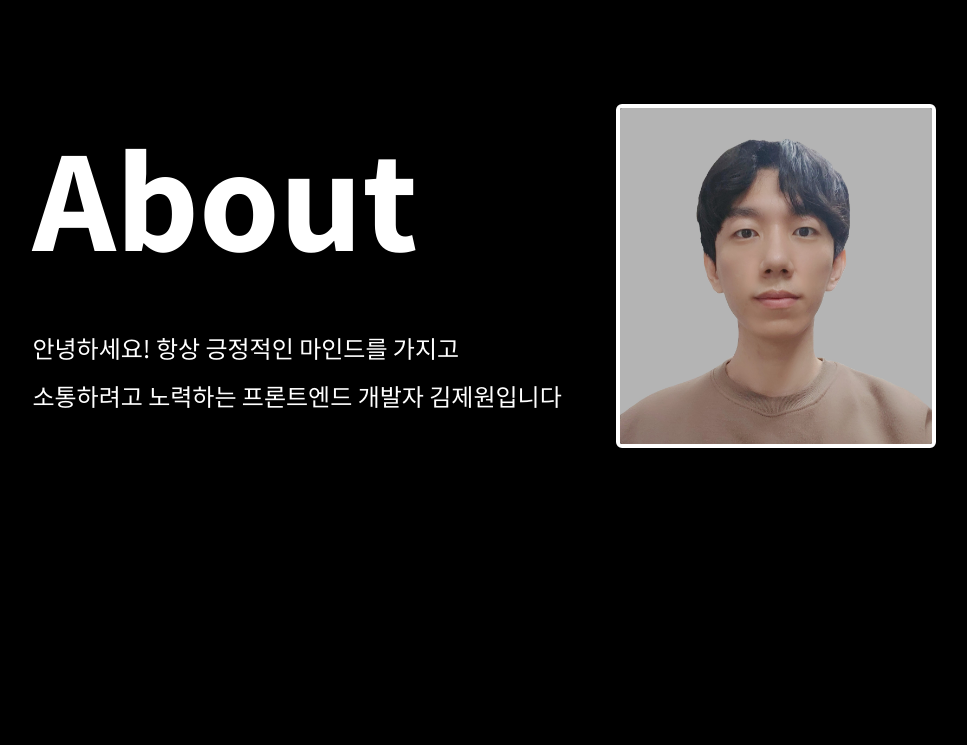
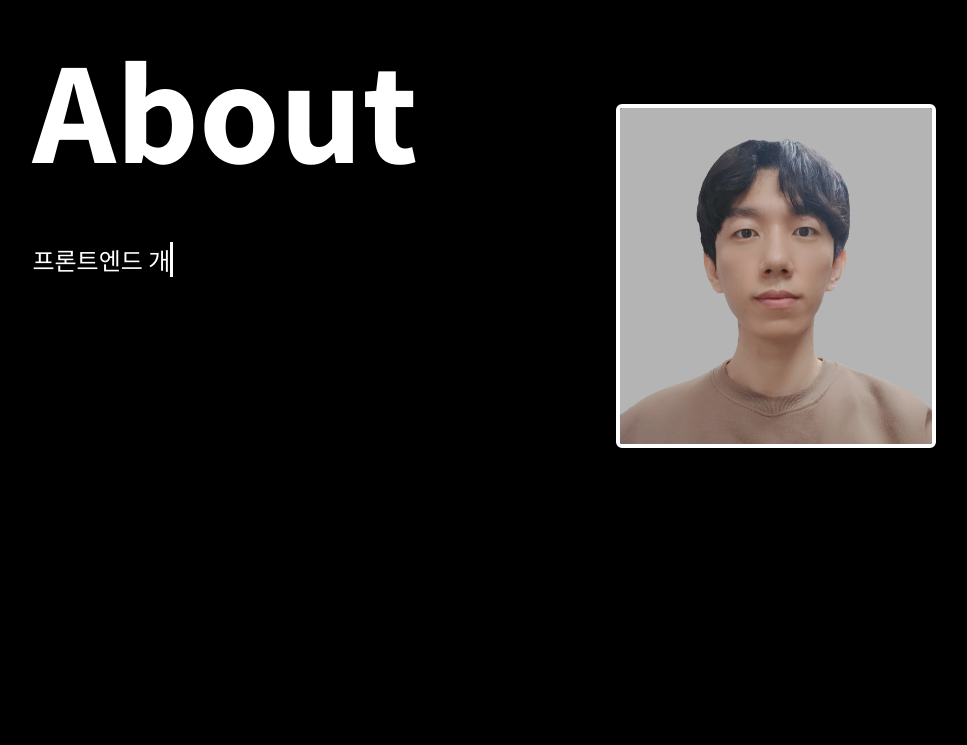
Before and after one commit to tokkissi/new_portfolio, a Next.js app: page / in a window 1280 px wide. Shown: the part 924-1669 px from the top of the page, without its empty margins (182-1149 px from the left). Built offline with nearby package versions, Linux system fonts and the light colour scheme.

Commit message:
add: add typing effects to About component (#25)
close #25

```diff
--- a/src/components/About.tsx
+++ b/src/components/About.tsx
@@ -1,27 +1,34 @@
 import Image from "next/image";
+import MultiTypingEffect from "./MultiTypingEffect/MultiTypingEffect";
 
-const aboutText = `안녕하세요! 항상 긍정적인 마인드를 가지고
-소통하려고 노력하는 프론트엔드 개발자 김제원입니다`;
-
-// 프론트엔드 개발자로서 소통의 중요성을 잘 알고 있습니다.
-//        혼자 벽만 보며 개발하는 개발자가 아닌 팀원과 함께 성장하는
-//         개발자가 되고자 합니다.
+const aboutTexts = [
+  `안녕하세요! 항상 긍정적인 마인드를 가지고
+소통하려고 노력하는 프론트엔드 개발자 김제원입니다`,
+  `프론트엔드 개발자로서 소통의 중요성을 잘 알고 있습니다
+혼자 벽만 보며 개발하는 개발자가 아닌
+팀원과 함께 성장하는 개발자가 되고자 합니다`,
+  `해당 포트폴리오는 되도록 라이브러리를
+적게 사용하여 구현하였습니다
+사용한 라이브러리는 아래와 같습니다
+nodemailer, react-icons, react-spinners,
+zustand, yup`,
+];
 
 export default function About() {
   return (
     <section className="flex items-center h-screen">
-      <div className="w-full h-fit flex">
+      <div className="w-full min-h-[33rem] flex">
         <div className="basis-[15%]"></div>
 
         {/* 좌측 텍스트 영역 */}
-        <div className="basis-[48%] flex flex-col justify-center">
+        <div className="basis-[48%] flex flex-col">
           <h2 className="text-[8rem] mb-8">About</h2>
-          <div className=" text-2xl mb-8 leading-[3rem] whitespace-pre-wrap">
-            {aboutText}
+          <div className=" text-2xl mb-8 leading-[3rem]">
+            <MultiTypingEffect texts={aboutTexts} />
           </div>
         </div>
 
-        {/* 우측 이메일 전송 폼 영역 */}
+        {/* 우측 사진 영역 */}
         <div className="basis-[27%] flex justify-start items-center">
           <Image
             className="border-4 border-white rounded-md"
--- /dev/null
+++ b/src/components/MultiTypingEffect/MultiTypingEffect.module.css
@@ -0,0 +1,22 @@
+.typingEffect {
+  white-space: pre-wrap; /* 개행 문자(줄바꿈.엔터)를 인식하고 자동 줄바꿈 처리 */
+}
+
+/* 마지막 텍스트 옆에서 깜박이는 커서 */
+/* step-end를 사용하여 커서 색이 점차 변하지 않게, 한번에 변해서 깜박이는 효과를 구현함 */
+.cursor {
+  border-right-width: 0.2rem;
+  border-right-style: solid;
+  animation: blink-caret 0.75s step-end infinite;
+}
+
+/* 커서가 투명해졌다 흰색이 됐다를 반복함. 내 프로젝트 배경이 검정이므로 커서 색을 흰색으로 설정 */
+@keyframes blink-caret {
+  from,
+  to {
+    border-color: transparent;
+  }
+  50% {
+    border-color: white;
+  }
+}
--- /dev/null
+++ b/src/components/MultiTypingEffect/MultiTypingEffect.tsx
@@ -0,0 +1,74 @@
+"use client";
+
+import React, { useEffect, useState } from "react";
+import styles from "./MultiTypingEffect.module.css";
+
+type MultiTypingEffectProps = {
+  texts: string[];
+};
+
+export default function MultiTypingEffect({ texts }: MultiTypingEffectProps) {
+  const [displayText, setDisplayText] = useState("");
+  const [charIndex, setCharIndex] = useState(0);
+  const [textIndex, setTextIndex] = useState(0); // props로 받은 문자열 배열에서의 인덱스
+  const [isDeleting, setIsDeleting] = useState(false);
+
+  const typingDelay = 60;
+  const deletingDelay = 30;
+  const endDelay = 1500;
+
+  useEffect(() => {
+    const currentText = texts[textIndex];
+    // 타이머들을 관리하기 위한 변수를 선언함
+    let timer: NodeJS.Timeout;
+
+    // 현재 인덱스보다 한 글자 더 많은 문자를 displayText에 저장하여 타이핑 구현
+    const typeChar = () => {
+      setDisplayText(currentText.substring(0, charIndex + 1));
+      setCharIndex(charIndex + 1);
+    };
+
+    // 현재 인덱스보다 한 글자 더 적은 문자를 displayText에 저장하여 삭제 구현
+    const deleteChar = () => {
+      setDisplayText(currentText.substring(0, charIndex - 1));
+      setCharIndex(charIndex - 1);
+    };
+
+    // 삭제중이 아니고, charIndex가 전체 텍스트 길이보다 작으면 타이핑을 함
+    if (!isDeleting && charIndex < currentText.length) {
+      // 지연 시간 후에 한 글자를 추가하도록 함
+      timer = setTimeout(typeChar, typingDelay);
+      // 아래처럼 구현할 수도 있음. 아래의 경우 추가적인 기능을 추가하기 용이함
+      // timer = setTimeout(() => {
+      //   typeChar();
+      // }, typingDelay);
+
+      // 삭제 중이고 charIndex가 0보다 크면(삭제할 글자가 남아 있다면) 지연 시간 후에 한 글자를 삭제하도록 함
+    } else if (isDeleting && charIndex > 0) {
+      // 지연 시간 후에 한 글자를 삭제하도록 함
+      timer = setTimeout(deleteChar, deletingDelay);
+
+      // 삭제 중이고 charIndex가 0이면(삭제할 글자가 없다면) 다시 글자를 작성하기 위해 삭제중 여부를 false로 함
+    } else if (isDeleting) {
+      setIsDeleting(false);
+      // 문자열의 텍스트를 모두 출력하면 다음 문자열 배열로 넘어가지만, 이미 배열의 마지막 요소라면 모듈러 연산으로 다시 0번째 요소로 넘어가게 됨
+      setTextIndex((prevIndex) => (prevIndex + 1) % texts.length);
+
+      // 삭제중이 아니고, charIndex가 전체 텍스트길이가 같은 경우이므로 텍스트를 모두 타이핑 한 경우임
+    } else {
+      // 다 쳤으니 잠시 지연 시간 동안 기다린 후에 삭제하도록 삭제 중을 true로 전환함
+      timer = setTimeout(() => setIsDeleting(true), endDelay);
+    }
+
+    // 컴포넌트 언마운트, 혹은 의존성 배열의 것들이 하나라도 변경되면 클린업 함수를 실행하여 설정된 타이머를 지워버림
+    return () => clearTimeout(timer);
+    // 지연시간 후에 textIndex, charIndex, isDeleting 들이 변경되며 재랜더링 되므로, useEffect가 계속 반복하며 타이핑 효과를 갖도록 함
+  }, [texts, textIndex, charIndex, isDeleting]);
+
+  return (
+    <div className={styles.typingEffect}>
+      {displayText}
+      <span className={styles.cursor} />
+    </div>
+  );
+}
```
